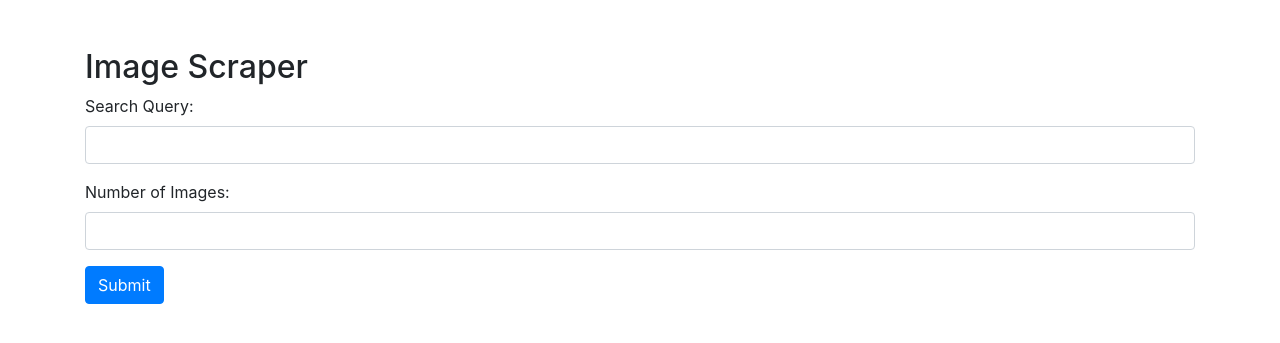
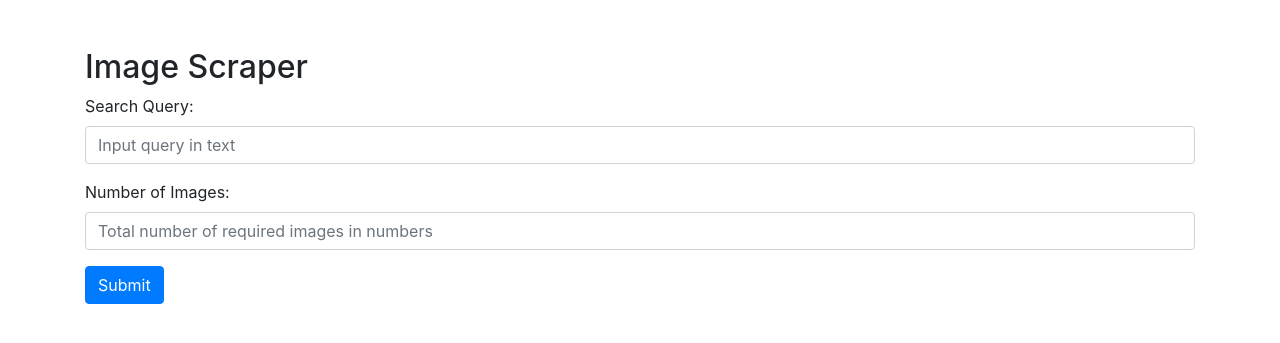
Before and after one commit to hrisikeshOfc/image_scrapper, a Flask app: page / in a window 1280 px wide. Shown: the top 343 px of the page. Run offline with Flask 3, Linux system fonts and the light colour scheme; some libraries are stand-ins or nearby versions.

Commit message:
template updated

```diff
--- a/templates/index.html
+++ b/templates/index.html
@@ -11,11 +11,11 @@
     <form action="/scrape" method="POST">
       <div class="form-group">
         <label for="search_input">Search Query:</label>
-        <input type="text" class="form-control" id="search_input" name="search_input" required>
+        <input type="text" class="form-control" id="search_input" name="search_input" placeholder="Input query in text" required>
       </div>
       <div class="form-group">
         <label for="num_images">Number of Images:</label>
-        <input type="number" class="form-control" id="num_images" name="num_images" min="1" max="100" required>
+        <input type="number" class="form-control" id="num_images" name="num_images" min="1" max="100" placeholder="Total number of required images in numbers">
       </div>
       <button type="submit" class="btn btn-primary">Submit</button>
     </form>
```
